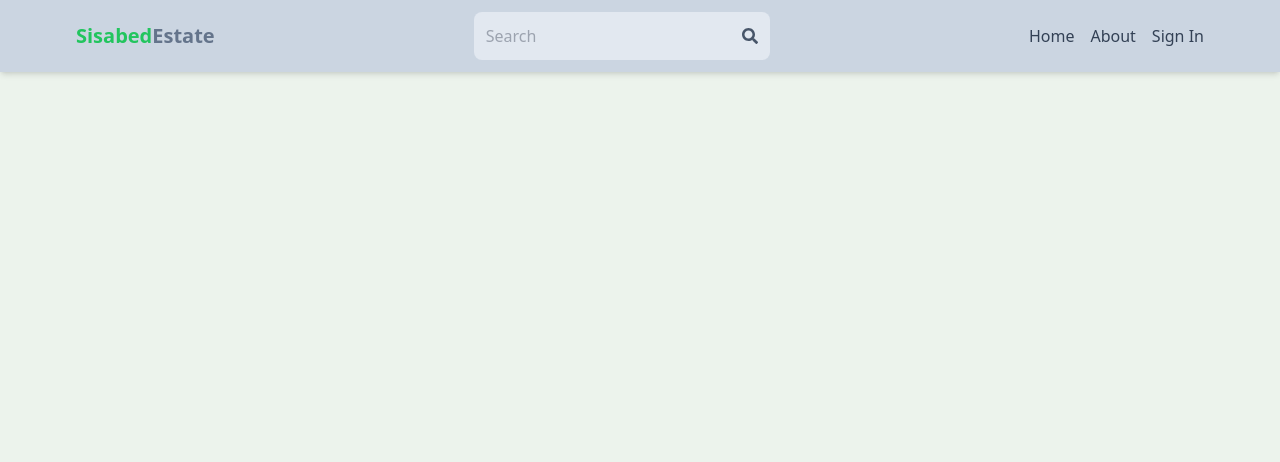
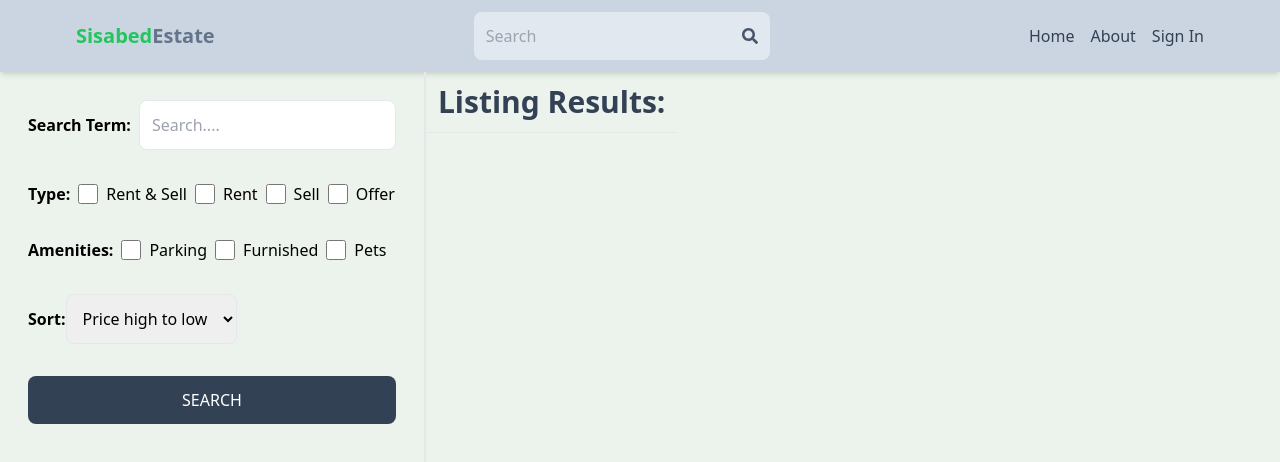
Before and after one commit to sisabed/real-estate, a React (Vite) app in the folder client/: page /search in a window 1280 px wide. Shown: the top 462 px of the page. Built offline with nearby package versions, Linux system fonts and the light colour scheme; no server answers.

Commit message:
Created Search Page UI

```diff
--- a/client/src/App.jsx
+++ b/client/src/App.jsx
@@ -9,6 +9,7 @@
 import CreateListing from "./pages/CreateListing";
 import UpdateListing from "./pages/UpdateListing";
 import Listing from "./pages/Listing";
+import Search from "./pages/Search";
 
 export default function App() {
   return (
@@ -19,6 +20,7 @@
         <Route path="/sign-in" element={<SignIn />} />
         <Route path="/sign-up" element={<SignUp />} />
         <Route path="/about" element={<About />} />
+        <Route path="/search" element={<Search />} />
         <Route path="/listing/:listingId" element={<Listing />} />
 
         <Route element={<PrivateRoute />}>
--- /dev/null
+++ b/client/src/pages/Search.jsx
@@ -0,0 +1,74 @@
+import React from "react";
+
+export default function Search() {
+  return (
+    <div className="flex flex-col md:flex-row">
+      <div className="p-7 bottom-b-2 md:border-r-2 md:min-h-screen">
+        <form className="flex flex-col gap-8">
+          <div className=" flex items-center gap-2">
+            <label className="whitespace-nowrap font-semibold">
+              Search Term:
+            </label>
+            <input
+              type="text"
+              id="searchTerm"
+              placeholder="Search...."
+              className="border rounded-lg p-3 w-full"
+            />
+          </div>
+          <div className="flex gap-2 flex-wrap items-center">
+            <label className="font-semibold">Type:</label>
+            <div className="flex gap-2">
+              <input type="checkbox" id="all" className="w-5" />
+              <span>Rent & Sell</span>
+            </div>
+            <div className="flex gap-2">
+              <input type="checkbox" id="rent" className="w-5" />
+              <span>Rent</span>
+            </div>
+            <div className="flex gap-2">
+              <input type="checkbox" id="sell" className="w-5" />
+              <span>Sell</span>
+            </div>
+            <div className="flex gap-2">
+              <input type="checkbox" id="offer" className="w-5" />
+              <span>Offer</span>
+            </div>
+          </div>
+          <div className="flex gap-2 flex-wrap items-center">
+            <label className="font-semibold">Amenities:</label>
+            <div className="flex gap-2">
+              <input type="checkbox" id="parking" className="w-5" />
+              <span>Parking</span>
+            </div>
+            <div className="flex gap-2">
+              <input type="checkbox" id="furnished" className="w-5" />
+              <span>Furnished</span>
+            </div>
+            <div className="flex gap-2">
+              <input type="checkbox" id="pets" className="w-5" />
+              <span>Pets</span>
+            </div>
+          </div>
+          <div className="flec items-center gap-2">
+            <label className="font-semibold">Sort:</label>
+            <select id="sort_order" className="border rounded-lg p-3">
+              <option>Price high to low</option>
+              <option>Price low to high</option>
+              <option>Latest</option>
+              <option>Oldest</option>
+            </select>
+          </div>
+          <button className="bg-slate-700 text-white p-3 rounded-lg uppercase hover:opacity-95">
+            Search
+          </button>
+        </form>
+      </div>
+      <div className="">
+        <h1 className="text-3xl font-semibold border-b p-3 text-slate-700">
+          Listing Results:
+        </h1>
+      </div>
+    </div>
+  );
+}
```
